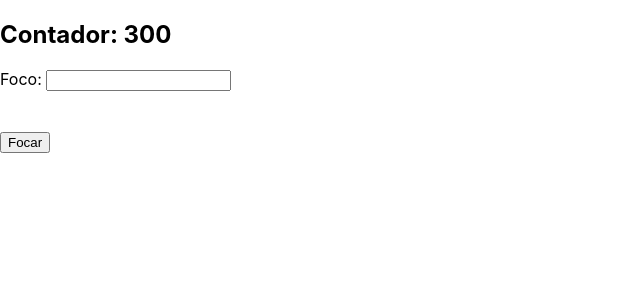
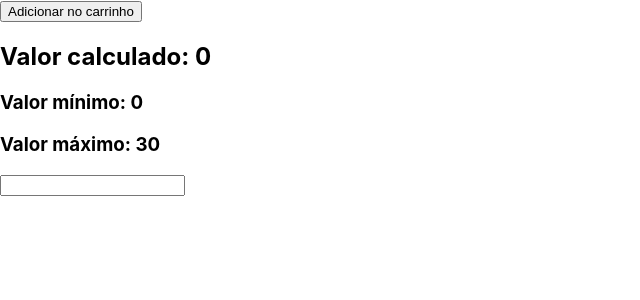
Before and after one commit to 4lexRossi/praticasAvancadasReactJS, a React (Create React App) app: page / in a window 1280 px wide. Shown: the top 300 px of the page, without its empty margins (0-640 px from the left). Built offline with nearby package versions, Linux system fonts and the light colour scheme.

Commit message:
introdução ao Dumb Component e aplicações

```diff
--- a/src/App.js
+++ b/src/App.js
@@ -1,31 +1,39 @@
-import React, { useRef, useEffect, useState } from 'react';
+import React, { useState } from 'react';
+import Button from './Component/Button';
+import Calc from './Component/Calc';
 
 function App() {
-  const inputRef = useRef()
-  const count = useRef(1)
-  const [value, setValue] = useState(false)
+
+  const [value, setValue] = useState(0)
+  const [min, setMin] = useState(0)
+  const [max, setMax] = useState(30)
 
   const handleClick = () => {
-    inputRef.current.focus()
+    setMin(10)
+    console.log('adicionado no carrinho')
   }
 
-  useEffect(() => {
-    setTimeout(() => {
-      console.log('passou')
-      count.current = 300
-      setValue(true)
-    }, 3000)
-  })
+  const handleCalc = () => {
+    setValue(min + max)
+  }
 
   return (
     <>
-      <h2>Contador: {count.current}</h2>
-      Foco: <input ref={inputRef} />
-      <br />
-      <br />
-      <br />
-      <button onClick={handleClick}>Focar</button>
+      <Button
+        onClick={handleClick}
+      >
+        Adicionar no carrinho
+      </Button>
+      <div>
+        <h2>Valor calculado: {value}</h2>
+        <Calc
+          min={min}
+          max={max}
+          onChange={handleCalc}
+        />
+      </div>
     </>
+
   )
 }
 
--- /dev/null
+++ b/src/Component/Button/index.js
@@ -0,0 +1,18 @@
+import React from 'react';
+import PropTypes from 'prop-types';
+
+function Button(props) {
+    const { children, onClick } = props
+
+    return (
+        <button onClick={onClick}>
+            {children}
+        </button>
+    )
+}
+
+Button.propTypes = {
+    onClick: PropTypes.func.isRequired
+}
+
+export default Button
--- /dev/null
+++ b/src/Component/Calc/index.js
@@ -0,0 +1,22 @@
+import React from 'react';
+import Proptypes from 'prop-types';
+
+function Calc(props) {
+    const { min, max, onChange } = props
+
+    return (
+        <div>
+            <h3>Valor mínimo: {min}</h3>
+            <h3>Valor máximo: {max}</h3>
+            <input type="text" onChange={onChange} />
+        </div>
+    )
+}
+
+Calc.prototypes = {
+    min: Proptypes.number.isRequired,
+    max: Proptypes.number.isRequired,
+    onChange: Proptypes.func.isRequired
+}
+
+export default Calc
```
Also changed, not shown: 1 other file (tests, documents, lock files or other folders).
